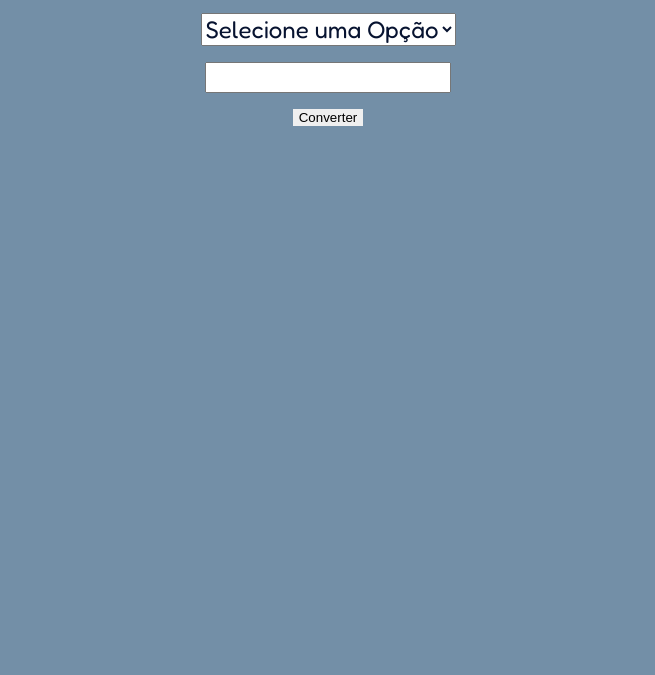
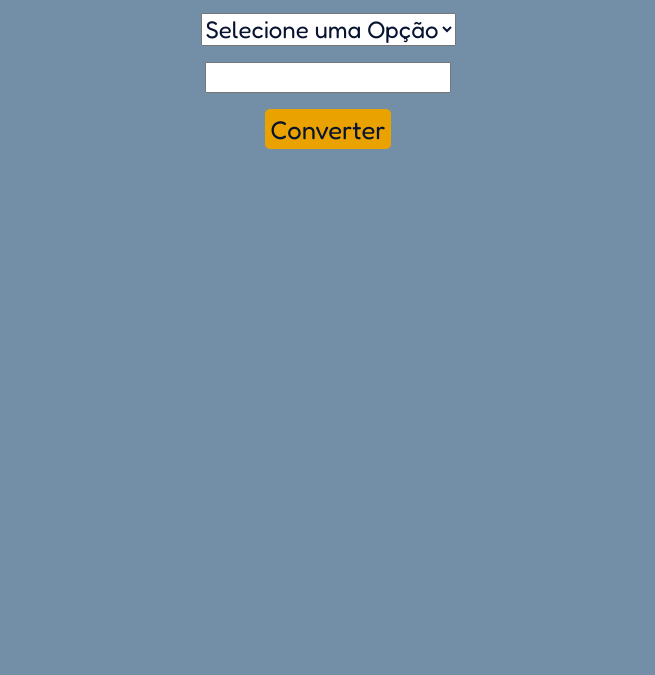
Before and after one commit to hvsantos/convert-distance, a plain HTML site: page index.html in a window 1280 px wide. Shown: the part 125-800 px from the top of the page, without its empty margins (312-967 px from the left). Drawn offline with Linux system fonts and the light colour scheme.

Commit message:
add button css

```diff
--- a/index.css
+++ b/index.css
@@ -35,3 +35,18 @@ body {
 .container-answer {
   padding: 40px;
 }
+.main-subtitle.-button {
+  font-size: 1.6rem;
+}
+.main-button {
+  height: 2.5rem;
+  padding: 5px;
+  padding-bottom: 10px;
+  background-color: #e9a200;
+  border-radius: 5px;
+  transition: transform 100ms;
+}
+.main-button:hover {
+  background-color: #fbdd00;
+  transform: scale(1.3);
+}
--- a/index.html
+++ b/index.html
@@ -27,7 +27,7 @@
           <option value="anosluztokm">Anos-Luz para KM</option>
         </select>
         <input class="inputvalue main-subtitle -input" type="text" />
-        <button class="main-button">Converter</button>
+        <button class="main-button main-subtitle -button">Converter</button>
       </form>
       <div>
         <h2 class="answer main-subtitle -answer"></h2>
```
